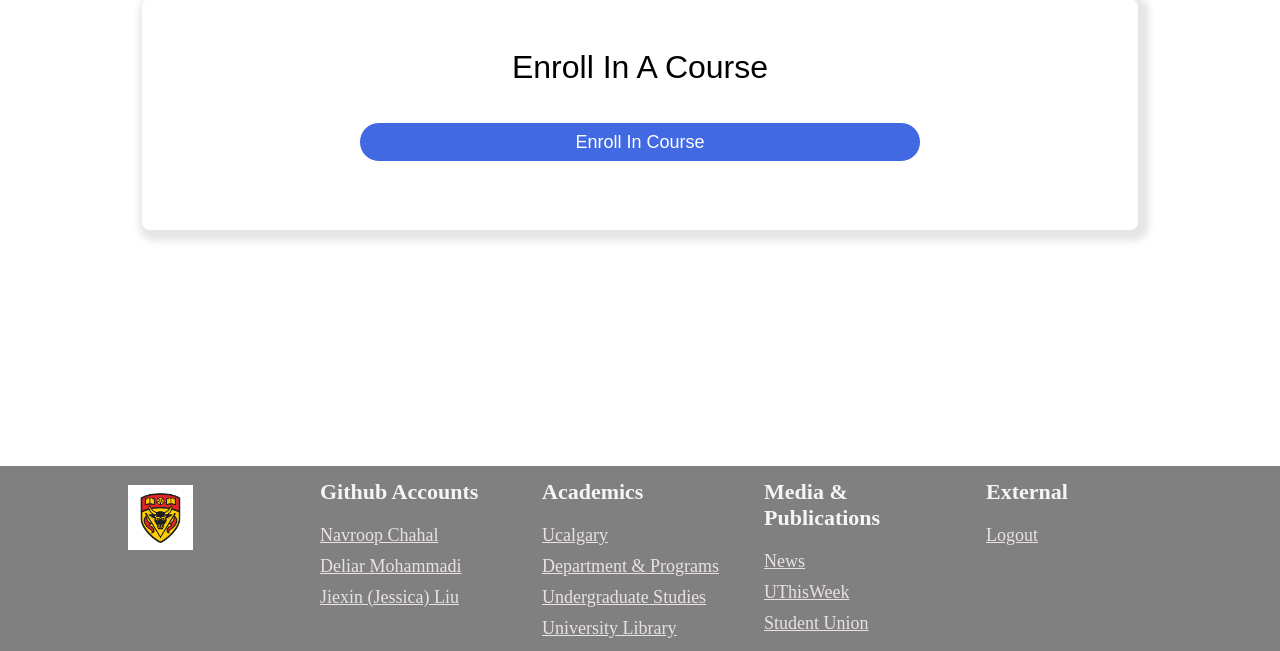
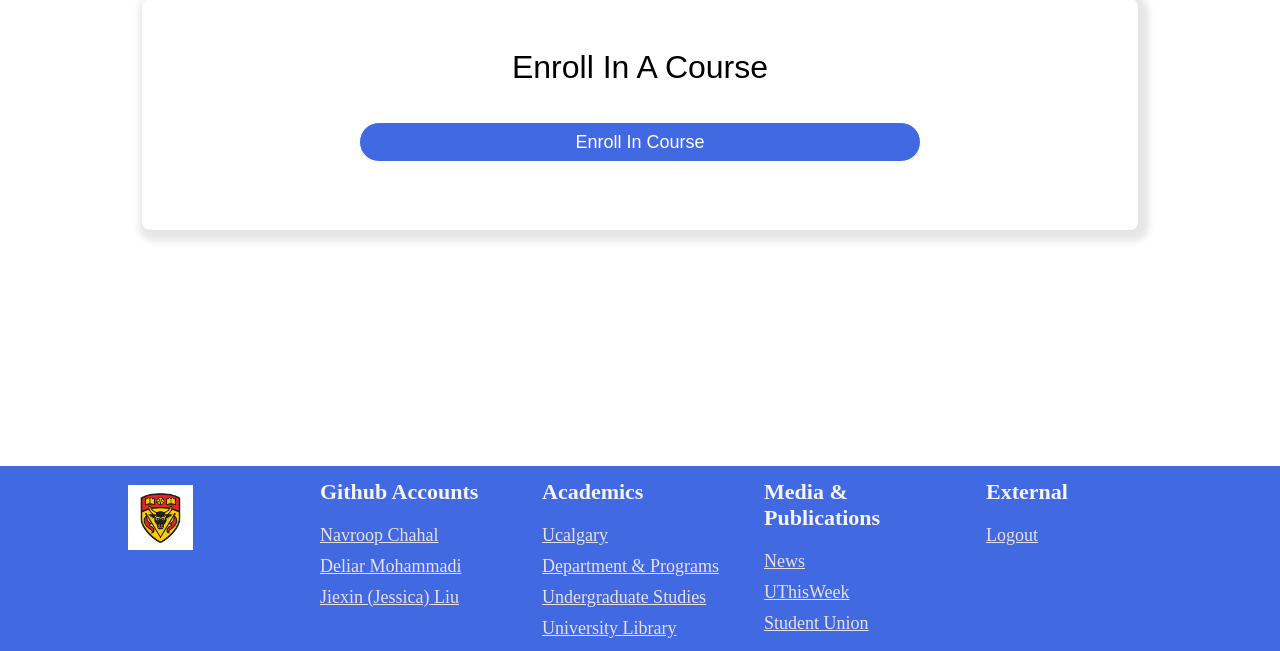
Before and after one commit to deliarm/471-Final, a PHP site: page /471-final/Student.php in a window 1280 px wide. Shown: the part 149-800 px from the top of the page. Run offline with PHP 8.4, Linux system fonts and the light colour scheme; the visitor is signed in with stand-in values (Sample User, id 1); data that the repository does not hold is empty.

Commit message:
Footer Fixed

```diff
--- a/frontEnd/admin.css
+++ b/frontEnd/admin.css
@@ -69,6 +69,7 @@ header nav .tabs .tab.is-active a[data-switcher]{
 main{
   padding-left: 142px;
   padding-right: 142px;
+  padding-bottom: 250px;
 }
 
 .pages {
@@ -267,8 +268,8 @@ select option {
   overflow: hidden;
   padding: 15 15 15 15px;;
   box-sizing: border-box;
-  background-color: grey;
-  position: absolute;
+  background-color: royalblue;
+  position: fixed;
   bottom: 0px;
   clear: both;
   height: 185px;
```
